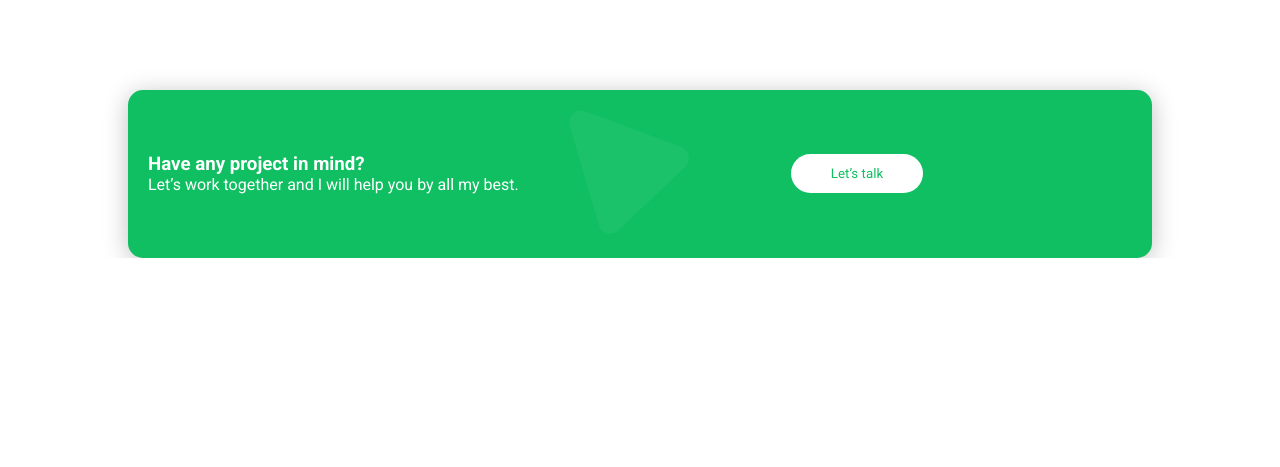
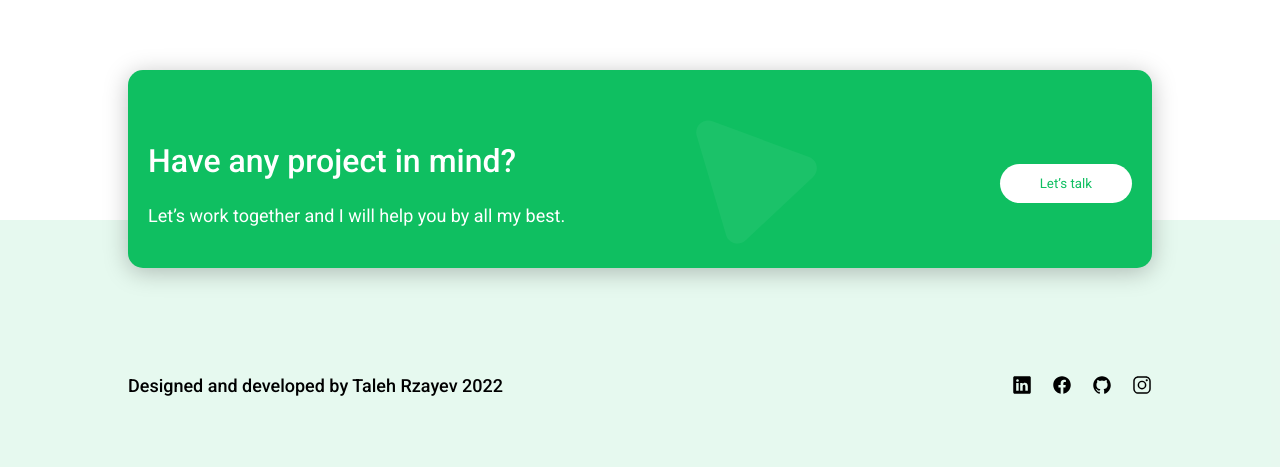
Before and after one commit to RzayevTaleh01/Portfolio_Website_Template, a plain HTML site: page index.html in a window 1280 px wide. Shown: the part 4075-4542 px from the top of the page. Before the commit the page ends 4333 px from the top, so only its background shows below. Drawn offline with nearby package versions, Linux system fonts and the light colour scheme.

Commit message:
desktop template is completed

```diff
--- a/index.html
+++ b/index.html
@@ -202,7 +202,21 @@
         </article>
       </section>
       <section class="s-6">
-
+        <article class="container">
+          <div class="s-6-block">
+            <div class="s-6-text">
+              <p>Designed and developed by Taleh Rzayev 2022</p>
+            </div>
+            <div class="s-6-icons">
+              <ul>
+                <li><a href="#"><ion-icon name="logo-linkedin"></ion-icon></a></li>
+                <li><a href=""><ion-icon name="logo-facebook"></ion-icon></a></li>
+                <li><a href=""></a><ion-icon name="logo-github"></ion-icon></li>
+                <li><a href=""><ion-icon name="logo-instagram"></ion-icon></a></li>
+              </ul>
+            </div>
+          </div>
+        </article>
       </section>
     </main>
   </body>
--- a/style.css
+++ b/style.css
@@ -280,7 +280,9 @@ main .s-1 article {
 }
 
 /* Section 4  */
-
+.s-4{
+      padding-bottom: 130px;
+}
 ul.cat {
       margin-top: 75px;
       margin-bottom: 95px;
@@ -333,8 +335,14 @@ ul.cat {
 }
 
 /* Section 5 */
+.s-5{
+      position: relative;
+}
 .s-5-block{
       display: flex;
+      justify-content: space-between;
+      width: 80%;
+      top: -150px;
       background-color: #0FBF61;
       gap: 50px;
       align-items: center;
@@ -342,8 +350,17 @@ ul.cat {
       border-radius: 15px;
       padding: 20px;
       box-shadow: 0px 4px 25px rgba(0, 0, 0, 0.25);
+      position: absolute;
+      padding-top: 50px;
 }
-
+.s-5-text h1{
+      font-size: 32px;
+      font-weight: 500;
+      margin-bottom: 25px;
+}
+.s-5-text p{
+      font-size: 18px;
+}
 .s-5-block .s-5-svg img{
       width: 70%;
 }
@@ -351,3 +368,25 @@ ul.cat {
       background-color: #fff;
       color: #0FBF61;
 }
+
+/* Section 6 */
+.s-6{
+      background-color: rgba(15, 191, 97, 0.1);;
+}
+.s-6-block{
+      padding-top: 155px;
+      padding-bottom: 70px;
+      display: flex;
+      justify-content: space-between;
+}
+.s-6-text p{
+      font-size: 18px;
+      font-weight: 500;
+}
+.s-6-icons ul{
+      display: flex;
+      gap: 20px;
+}
+.s-6-icons ul li{
+      font-size: 20px;
+}
```
